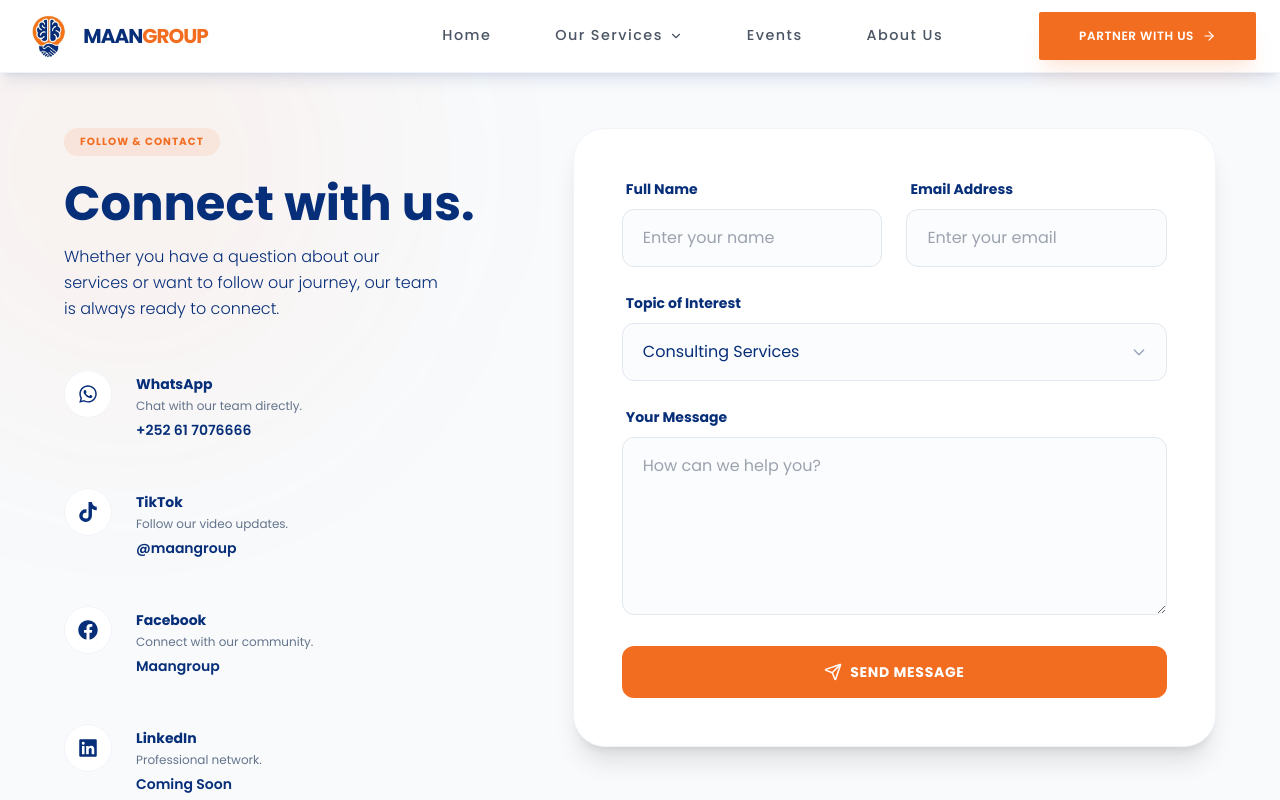
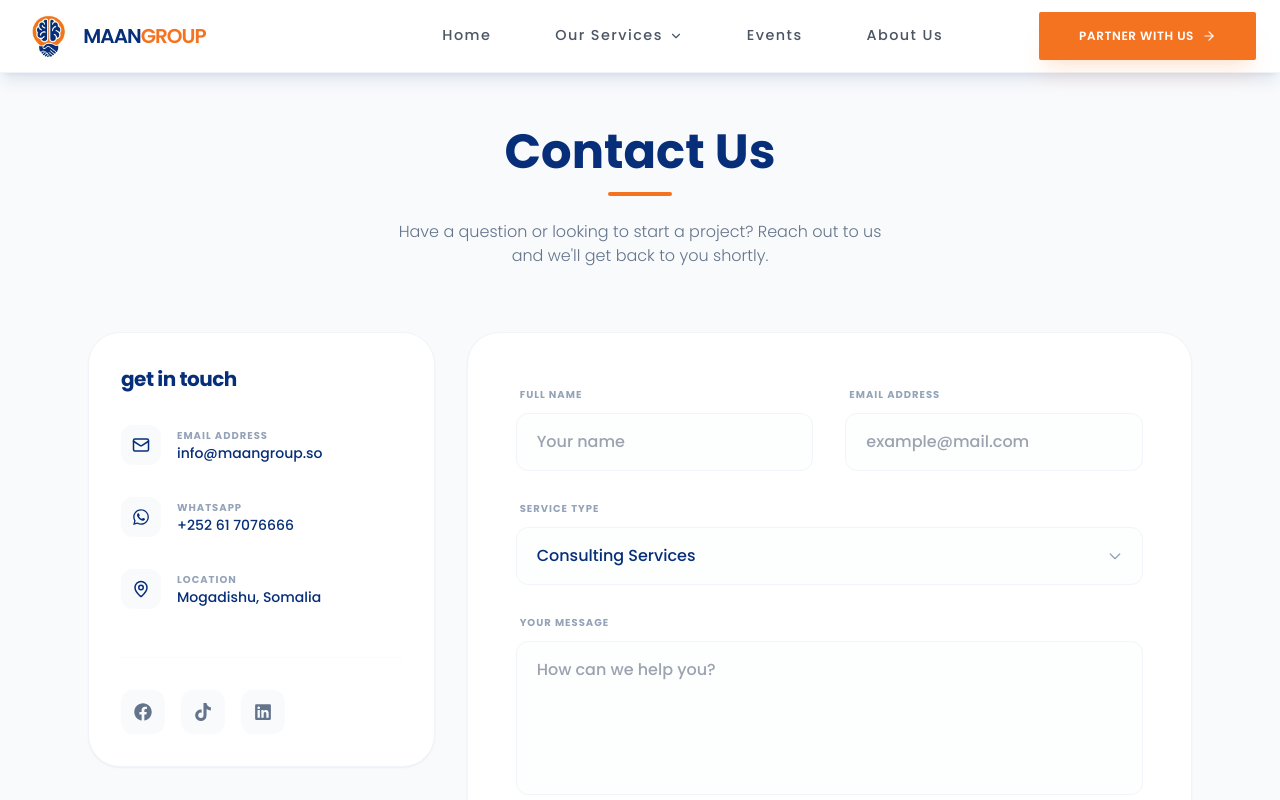
Before and after one commit to Amen252/Maan-Group, a React (Vite) app: page /contact in a window 1280 px wide. Shown: the top 800 px of the page. Built offline with nearby package versions, Linux system fonts and the light colour scheme.

Commit message:
Refine Contact page, update primary branding to #F47321, and adjust Hero headline layout

```diff
--- a/src/components/Navbar.jsx
+++ b/src/components/Navbar.jsx
@@ -53,7 +53,7 @@ export const Navbar = () => {
                             alt="MaanGroup Logo"
                             className="h-12 w-auto object-contain rounded group-hover:scale-105 transition-transform duration-300"
                         />
-                        <span className="font-heading font-bold text-navy-900 text-xl tracking-tighter uppercase whitespace-nowrap transition-colors duration-300">
+                        <span className="font-heading font-semibold text-navy-900 text-xl tracking-tighter uppercase whitespace-nowrap transition-colors duration-300">
                             Maan<span className="text-gold-500">Group</span>
                         </span>
                     </Link>
@@ -146,7 +146,7 @@ export const Navbar = () => {
                             <div className="flex items-center justify-between px-6 py-5 border-b border-slate-100">
                                 <Link to="/" onClick={closeDrawer} className="flex items-center gap-2">
                                     <img src="/Assets/logo.jpeg" alt="Logo" className="h-9 w-auto object-contain rounded" />
-                                    <span className="font-heading font-bold text-navy-900 text-lg tracking-tighter uppercase">
+                                    <span className="font-heading font-semibold text-navy-900 text-lg tracking-tighter uppercase">
                                         Maan<span className="text-gold-500">Group</span>
                                     </span>
                                 </Link>
--- a/src/index.css
+++ b/src/index.css
@@ -13,7 +13,7 @@
   h4,
   h5,
   h6 {
-    @apply font-heading font-bold text-navy-900;
+    @apply font-heading font-semibold text-navy-900;
   }
 }
 
--- a/src/pages/Contact.jsx
+++ b/src/pages/Contact.jsx
@@ -1,6 +1,6 @@
 import React from 'react';
 import { motion, AnimatePresence } from 'framer-motion';
-import { Send, CheckCircle, X } from 'lucide-react';
+import { Send, CheckCircle, X, Mail, Phone, MapPin, ArrowRight } from 'lucide-react';
 import { FaWhatsapp, FaTiktok, FaFacebook, FaLinkedin } from 'react-icons/fa';
 import emailjs from '@emailjs/browser';
 
@@ -32,13 +32,7 @@ export const Contact = () => {
         };
 
         try {
-            const result = await emailjs.send(
-                SERVICE_ID,
-                TEMPLATE_ID,
-                templateParams,
-                PUBLIC_KEY
-            );
-
+            const result = await emailjs.send(SERVICE_ID, TEMPLATE_ID, templateParams, PUBLIC_KEY);
             if (result.status === 200) {
                 setSubmitStatus('success');
                 setFormData({ name: '', email: '', service: 'Consulting Services', message: '' });
@@ -47,128 +41,132 @@ export const Contact = () => {
                 setSubmitStatus('error');
             }
         } catch (error) {
-            console.error("Form submission error:", error);
             setSubmitStatus('error');
         } finally {
             setIsSubmitting(false);
         }
     };
 
-    const contactInfo = [
-        { icon: FaWhatsapp, title: 'WhatsApp', text: '+252 61 7076666', desc: 'Chat with our team directly.', link: 'https://wa.me/252617076666' },
-        { icon: FaTiktok, title: 'TikTok', text: '@maangroup', desc: 'Follow our video updates.', link: 'https://www.tiktok.com/@maangroup' },
-        { icon: FaFacebook, title: 'Facebook', text: 'Maangroup', desc: 'Connect with our community.', link: 'https://www.facebook.com/share/1BrRsTgjCM/' },
-        { icon: FaLinkedin, title: 'LinkedIn', text: 'Coming Soon', desc: 'Professional network.', link: '#' }
-    ];
+    return (
+        <main className="min-h-screen bg-slate-50 font-body pt-32 pb-24">
+            <div className="container mx-auto px-6 max-w-6xl">
 
-    return (
-        <main className="min-h-screen bg-slate-50 font-body pt-32 pb-24 relative overflow-hidden">
-            {/* Background Accent */}
-            <div className="absolute top-[-10%] left-[-10%] w-[40vw] h-[40vw] bg-gold-500/5 rounded-full blur-[100px] pointer-events-none" />
-
-            <div className="container mx-auto px-6 max-w-[1200px] relative z-10">
-                <div className="grid lg:grid-cols-[0.8fr_1.2fr] gap-16 lg:gap-20 items-start">
-
-                    {/* Left Column: Info */}
-                    <div className="space-y-12 lg:sticky lg:top-36">
-                        {/* Header */}
-                        <div className="space-y-4">
-                            <span className="inline-block px-4 py-1.5 rounded-full bg-gold-500/10 text-gold-500 font-bold tracking-widest uppercase text-[0.65rem] mb-2">
-                                Follow & Contact
-                            </span>
-                            <h1 className="text-3xl lg:text-5xl font-bold text-navy-900 leading-[1.15]">Connect with us.</h1>
-                            <p className="text-base max-w-sm font-light leading-relaxed">
-                                Whether you have a question about our services or want to follow our journey, our team is always ready to connect.
+                {/* Simplified Header */}
+                <div className="text-center mb-16">
+                    <h1 className="text-3xl md:text-5xl font-bold text-navy-900 mb-4">Contact Us</h1>
+                    <div className="w-16 h-1 bg-gold-500 mx-auto rounded-full" />
+                    <p className="text-slate-500 mt-6 max-w-lg mx-auto font-light">
+                        Have a question or looking to start a project? Reach out to us and we'll get back to you shortly.
                     </p>
                 </div>
 
-                        {/* Info Cards (Stacked) */}
-                        <div className="space-y-12">
-                            {contactInfo.map((info, i) => (
-                                <motion.a
+                <div className="grid lg:grid-cols-3 gap-8 items-start">
+
+                    {/* Left: Contact Details */}
+                    <div className="lg:col-span-1">
+                        <div className="bg-white p-8 rounded-[2rem] shadow-sm border border-slate-100">
+                            <h2 className="text-xl font-bold text-navy-900 mb-8 lowercase tracking-tight">get in touch</h2>
+
+                            <div className="space-y-8">
+                                <a
+                                    href="mailto:info@maangroup.so"
+                                    className="flex items-center gap-4 group relative z-10"
+                                    onClick={(e) => { e.stopPropagation(); }}
+                                >
+                                    <div className="w-10 h-10 bg-slate-50 text-navy-900 rounded-xl flex items-center justify-center group-hover:bg-gold-500 group-hover:text-white transition-all duration-300">
+                                        <Mail size={18} />
+                                    </div>
+                                    <div>
+                                        <p className="text-[10px] uppercase font-bold text-slate-400 tracking-widest">Email Address</p>
+                                        <p className="text-sm font-medium text-navy-900 group-hover:text-gold-500 transition-colors">info@maangroup.so</p>
+                                    </div>
+                                </a>
+
+                                <a
+                                    href="https://wa.me/252617076666"
+                                    target="_blank"
+                                    rel="noreferrer"
+                                    className="flex items-center gap-4 group relative z-10"
+                                    onClick={(e) => { e.stopPropagation(); }}
+                                >
+                                    <div className="w-10 h-10 bg-slate-50 text-navy-900 rounded-xl flex items-center justify-center group-hover:bg-gold-500 group-hover:text-white transition-all duration-300">
+                                        <FaWhatsapp size={18} />
+                                    </div>
+                                    <div>
+                                        <p className="text-[10px] uppercase font-bold text-slate-400 tracking-widest">WhatsApp</p>
+                                        <p className="text-sm font-medium text-navy-900 group-hover:text-gold-500 transition-colors">+252 61 7076666</p>
+                                    </div>
+                                </a>
+
+                                <div className="flex items-center gap-4 group">
+                                    <div className="w-10 h-10 bg-slate-50 text-navy-900 rounded-xl flex items-center justify-center">
+                                        <MapPin size={18} />
+                                    </div>
+                                    <div>
+                                        <p className="text-[10px] uppercase font-bold text-slate-400 tracking-widest">Location</p>
+                                        <p className="text-sm font-medium text-navy-900">Mogadishu, Somalia</p>
+                                    </div>
+                                </div>
+                            </div>
+
+                            {/* Socials */}
+                            <div className="mt-12 pt-8 border-t border-slate-50 flex gap-4">
+                                {[
+                                    { icon: FaFacebook, link: "https://www.facebook.com/share/1BrRsTgjCM/" },
+                                    { icon: FaTiktok, link: "https://www.tiktok.com/@maangroup" },
+                                    { icon: FaLinkedin, link: "#" }
+                                ].map((social, i) => (
+                                    <a
                                         key={i}
-                                    href={info.link}
-                                    target={info.link !== '#' ? "_blank" : "_self"}
+                                        href={social.link}
+                                        target="_blank"
                                         rel="noreferrer"
-                                    initial={{ opacity: 0, x: -20 }}
-                                    whileInView={{ opacity: 1, x: 0 }}
-                                    viewport={{ once: true }}
-                                    transition={{ delay: i * 0.1, duration: 0.5 }}
-                                    className={`flex items-start gap-6 group ${info.link === '#' ? 'cursor-default' : 'cursor-pointer'}`}
+                                        className="w-11 h-11 rounded-xl bg-slate-50 flex items-center justify-center text-slate-500 hover:bg-gold-500 hover:text-white hover:-translate-y-1 hover:shadow-lg hover:shadow-gold-500/20 transition-all duration-300 relative z-10"
                                     >
-                                    <div className="w-12 h-12 bg-white text-navy-900 border border-slate-100 rounded-full flex items-center justify-center flex-shrink-0 group-hover:bg-gold-500 group-hover:border-gold-500 group-hover:text-white group-hover:shadow-md transition-all duration-300">
-                                        <info.icon size={20} />
-                                    </div>
-                                    <div className="pt-1">
-                                        <h3 className="text-navy-900 font-bold text-sm mb-1">{info.title}</h3>
-                                        <p className="text-slate-500 text-xs mb-1.5">{info.desc}</p>
-                                        <p className="text-navy-900 font-semibold text-sm">{info.text}</p>
-                                    </div>
-                                </motion.a>
+                                        <social.icon size={18} />
+                                    </a>
                                 ))}
                             </div>
                         </div>
+                    </div>
 
-                    {/* Right Column: Form */}
-                    <motion.div
-                        initial={{ opacity: 0, x: 20 }}
-                        whileInView={{ opacity: 1, x: 0 }}
-                        viewport={{ once: true }}
-                        transition={{ duration: 0.5 }}
-                        className="bg-white p-8 md:p-12 rounded-[2rem] shadow-xl border border-slate-100 relative"
-                    >
-                        {/* Success Toast / Small Popup at the Top of Form */}
+                    {/* Right: The Form Card */}
+                    <div className="lg:col-span-2">
+                        <div className="bg-white p-8 md:p-12 rounded-[2rem] shadow-sm border border-slate-100 min-h-full flex flex-col">
                             <AnimatePresence>
                                 {submitStatus === 'success' && (
-                                <div className="absolute top-6 left-0 right-0 z-50 flex justify-center pointer-events-none px-6">
                                     <motion.div
-                                        initial={{ opacity: 0, y: -20, scale: 0.95 }}
-                                        animate={{ opacity: 1, y: 0, scale: 1 }}
-                                        exit={{ opacity: 0, y: -20, scale: 0.95 }}
-                                        transition={{ type: "spring", stiffness: 300, damping: 25 }}
-                                        className="bg-white rounded-2xl p-4 max-w-sm w-full shadow-2xl shadow-navy-900/10 border border-slate-100 flex items-center gap-4 pointer-events-auto"
+                                        initial={{ opacity: 0, y: -10 }}
+                                        animate={{ opacity: 1, y: 0 }}
+                                        exit={{ opacity: 0, y: -10 }}
+                                        className="mb-8 p-4 bg-green-50 text-green-700 rounded-xl flex items-center gap-3 border border-green-100 shadow-sm"
                                     >
-                                        <div className="w-10 h-10 bg-green-50 text-green-500 rounded-full flex items-center justify-center flex-shrink-0">
-                                            <CheckCircle size={20} />
-                                        </div>
-                                        <div className="flex-1">
-                                            <h3 className="text-sm font-bold text-navy-900 leading-tight">Success!</h3>
-                                            <p className="text-slate-500 text-[13px] mt-0.5 leading-snug">
-                                                Your message has been sent. We'll be in touch!
-                                            </p>
-                                        </div>
-                                        <button
-                                            type="button"
-                                            onClick={() => setSubmitStatus(null)}
-                                            className="text-slate-400 hover:text-slate-600 hover:bg-slate-50 rounded-full transition-colors p-1.5"
-                                        >
-                                            <X size={16} />
-                                        </button>
+                                        <CheckCircle size={20} className="flex-shrink-0" />
+                                        <p className="text-sm font-semibold">Message sent! We will contact you shortly.</p>
                                     </motion.div>
-                                </div>
                                 )}
                             </AnimatePresence>
 
-                        <form onSubmit={handleSubmit} className="space-y-6">
-                            <div className="grid md:grid-cols-2 gap-6">
+                            <form onSubmit={handleSubmit} className="space-y-6 flex-1 flex flex-col">
+                                <div className="grid md:grid-cols-2 gap-8">
                                     <div className="space-y-2">
-                                    <label className="text-sm font-bold text-navy-900 ml-1">Full Name</label>
+                                        <label className="text-[10px] uppercase font-bold text-slate-400 tracking-widest ml-1">Full Name</label>
                                         <input
                                             type="text"
                                             required
-                                        placeholder="Enter your name"
-                                        className="w-full px-5 py-4 rounded-xl border border-slate-200 focus:border-gold-500 focus:ring-1 focus:ring-gold-500 outline-none transition-all bg-slate-50/50"
+                                            placeholder="Your name"
+                                            className="w-full px-5 py-4 rounded-xl border border-slate-100 focus:border-gold-500 focus:ring-1 focus:ring-gold-500 outline-none transition-all bg-slate-50/30 font-medium"
                                             value={formData.name}
                                             onChange={(e) => setFormData({ ...formData, name: e.target.value })}
                                         />
                                     </div>
                                     <div className="space-y-2">
-                                    <label className="text-sm font-bold text-navy-900 ml-1">Email Address</label>
+                                        <label className="text-[10px] uppercase font-bold text-slate-400 tracking-widest ml-1">Email Address</label>
                                         <input
                                             type="email"
                                             required
-                                        placeholder="Enter your email"
-                                        className="w-full px-5 py-4 rounded-xl border border-slate-200 focus:border-gold-500 focus:ring-1 focus:ring-gold-500 outline-none transition-all bg-slate-50/50"
+                                            placeholder="example@mail.com"
+                                            className="w-full px-5 py-4 rounded-xl border border-slate-100 focus:border-gold-500 focus:ring-1 focus:ring-gold-500 outline-none transition-all bg-slate-50/30 font-medium"
                                             value={formData.email}
                                             onChange={(e) => setFormData({ ...formData, email: e.target.value })}
                                         />
@@ -176,10 +174,10 @@ export const Contact = () => {
                                 </div>
 
                                 <div className="space-y-2">
-                                <label className="text-sm font-bold text-navy-900 ml-1">Topic of Interest</label>
+                                    <label className="text-[10px] uppercase font-bold text-slate-400 tracking-widest ml-1">Service Type</label>
                                     <div className="relative">
                                         <select
-                                        className="w-full px-5 py-4 rounded-xl border border-slate-200 focus:border-gold-500 focus:ring-1 focus:ring-gold-500 outline-none transition-all bg-slate-50/50 appearance-none cursor-pointer"
+                                            className="w-full px-5 py-4 rounded-xl border border-slate-100 focus:border-gold-500 focus:ring-1 focus:ring-gold-500 outline-none cursor-pointer appearance-none bg-slate-50/30 font-medium"
                                             value={formData.service}
                                             onChange={(e) => setFormData({ ...formData, service: e.target.value })}
                                         >
@@ -188,44 +186,45 @@ export const Contact = () => {
                                             <option>Capacity Building</option>
                                             <option>Research & Development</option>
                                         </select>
-                                    {/* Custom caret */}
-                                    <div className="absolute right-5 top-1/2 -translate-y-1/2 pointer-events-none">
-                                        <svg className="w-4 h-4 text-slate-400" fill="none" stroke="currentColor" viewBox="0 0 24 24"><path strokeLinecap="round" strokeLinejoin="round" strokeWidth="2" d="M19 9l-7 7-7-7"></path></svg>
+                                        <div className="absolute right-5 top-1/2 -translate-y-1/2 pointer-events-none text-slate-400">
+                                            <svg className="w-4 h-4" fill="none" stroke="currentColor" viewBox="0 0 24 24"><path strokeLinecap="round" strokeLinejoin="round" strokeWidth="2" d="M19 9l-7 7-7-7"></path></svg>
                                         </div>
                                     </div>
                                 </div>
 
                                 <div className="space-y-2">
-                                <label className="text-sm font-bold text-navy-900 ml-1">Your Message</label>
+                                    <label className="text-[10px] uppercase font-bold text-slate-400 tracking-widest ml-1">Your Message</label>
                                     <textarea
                                         required
-                                    rows="6"
+                                        rows="5"
                                         placeholder="How can we help you?"
-                                    className="w-full px-5 py-4 rounded-xl border border-slate-200 focus:border-gold-500 focus:ring-1 focus:ring-gold-500 outline-none transition-all bg-slate-50/50 resize-y"
+                                        className="w-full px-5 py-4 rounded-xl border border-slate-100 focus:border-gold-500 focus:ring-1 focus:ring-gold-500 outline-none transition-all resize-none bg-slate-50/30 font-medium"
                                         value={formData.message}
                                         onChange={(e) => setFormData({ ...formData, message: e.target.value })}
                                     ></textarea>
                                 </div>
 
+                                <div className="pt-8 mt-auto">
                                     <button
                                         type="submit"
                                         disabled={isSubmitting}
-                                className={`btn btn-primary w-full py-4 rounded-xl flex items-center justify-center gap-2 font-bold mt-4 group transition-all duration-300 ${isSubmitting ? 'opacity-70 cursor-wait' : ''}`}
+                                        className="w-full py-5 bg-gold-500 text-white rounded-xl font-bold uppercase tracking-widest hover:bg-gold-600 hover:-translate-y-1 hover:scale-[1.01] transition-all duration-300 flex items-center justify-center gap-3 disabled:opacity-50 shadow-xl shadow-gold-500/20 group"
                                     >
-                                <Send size={18} className={isSubmitting ? 'animate-bounce' : 'group-hover:animate-pulse'} />
-                                {isSubmitting ? 'Sending Message...' : 'Send Message'}
+                                        {isSubmitting ? (
+                                            <div className="w-5 h-5 border-2 border-white/30 border-t-white rounded-full animate-spin" />
+                                        ) : (
+                                            <>
+                                                SEND MESSAGE
+                                                <Send size={18} className="group-hover:translate-x-1 group-hover:-translate-y-1 transition-transform" />
+                                            </>
+                                        )}
                                     </button>
-
-                            {submitStatus === 'error' && (
-                                <div className="p-4 bg-red-50 text-red-700 rounded-xl text-sm font-medium border border-red-200 text-center shadow-sm">
-                                    Oops! Something went wrong. Please try again later.
                                 </div>
-                            )}
                             </form>
-                    </motion.div>
                         </div>
                     </div>
-
+                </div>
+            </div>
         </main>
     );
 };
--- a/tailwind.config.js
+++ b/tailwind.config.js
@@ -12,7 +12,8 @@ export default {
           800: '#04225A', // Darker shade for hovers/accents
         },
         gold: {
-          500: '#F36D21', // Logo secondary orange
+          500: '#F47321', // Primary Orange
+          600: '#D65D1A', // Darker Orange for Hover
           400: '#FF8A45', // Lighter orange
         },
         slate: {
```
Also changed, not shown: src/components/Footer.jsx (+4 -4 lines), src/pages/Home.jsx (+38 -56 lines). Lines whose indentation alone changed are shown as unchanged.
